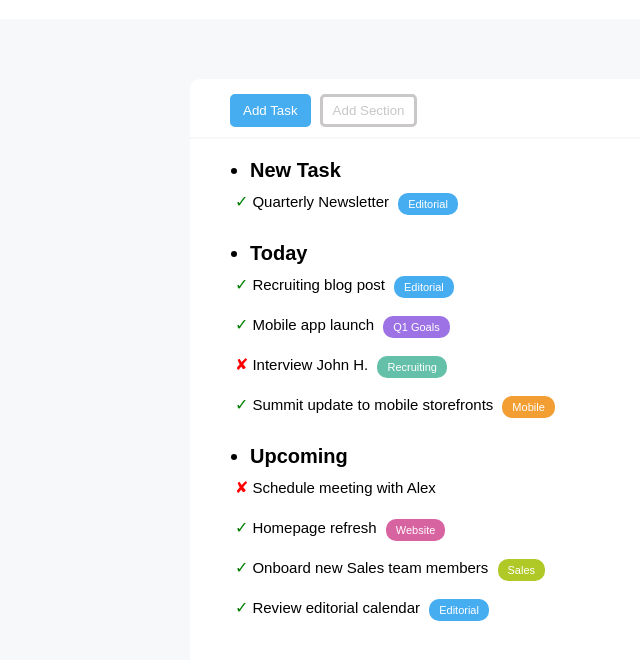
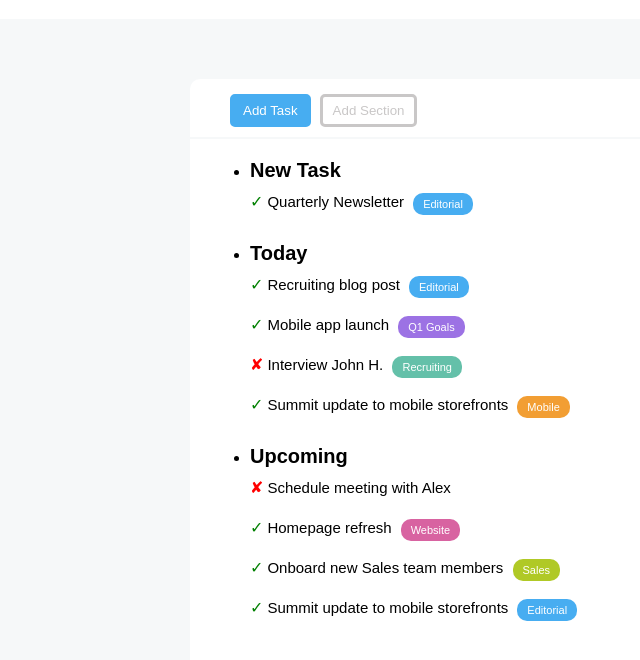
Before and after one commit to aletardio/html-css-toboolist, a plain HTML site: page index.html in a window 1280 px wide. Shown: the part 82-742 px from the top of the page, without its empty margins (0-640 px from the left). Drawn offline with Linux system fonts and the light colour scheme.

Commit message:
Fixed list items

```diff
--- a/css/style.css
+++ b/css/style.css
@@ -73,11 +73,14 @@ hr {
 
 /* LIST ITEMS */
 
+li {
+    margin-left: 60px;
+}
+
 .father-text {
     font-family: Arial, Helvetica, sans-serif;
     font-size: 20px;
     font-weight: 800;
-    margin-left: 60px;
     margin-top: 20px;
 }
 
@@ -123,7 +126,6 @@ hr {
 }
 
 .icon-check-mark, .icon-ballot-x {
-    margin-left: 45px;
     line-height: 40px;
 }
 
--- a/index.html
+++ b/index.html
@@ -26,59 +26,61 @@
             <div>
                 <!-- TEXT - NEW TASK -->
                 <ul>
-                    <li class="father-text"> New Task</li>
-                    <div>
+                    <li>
+                        <div class="father-text">
+                            New Task
+                        </div>
                             <span class="icon-check-mark">&#10003;</span>
                             <span class="child-text"> Quarterly Newsletter</span>
                             <span class="text-color-editorial"> Editorial </span>
-                    </div>
+                    </li>
                 </ul>
                 <!-- TEXT - TODAY -->
                 <ul>
-                    <li class="father-text"> Today</li>
-                        <div>
+
+                    <li>
+                        <div class="father-text">
+                            Today
+                        </div>
                                 <span class="icon-check-mark">&#10003;</span>
                                 <span class="child-text"> Recruiting blog post</span>
                                 <span class="text-color-editorial"> Editorial </span>
-                        </div>
-                        <div>
+                            <br>
                                 <span class="icon-check-mark">&#10003;</span>
                                 <span class="child-text"> Mobile app launch</span>
                                 <span class="text-color-goals"> Q1 Goals </span>
-                        </div>
-                        <div>
+                            <br>
                                 <span class="icon-ballot-x">&#10008;</span>
                                 <span class="child-text"> Interview John H. </span>
                                 <span class="text-color-recruiting"> Recruiting </span>
-                        </div>
-                        <div>
+                            <br>
                                 <span class="icon-check-mark">&#10003;</span>
                                 <span class="child-text"> Summit update to mobile storefronts</span>
                                 <span class="text-color-mobile"> Mobile </span>
-                        </div>
+                    </li>
                 </ul>
                 <!-- TEXT - UPCOMING -->
                 <ul>
-                    <li class="father-text"> Upcoming </li>
-                        <div>
+
+                    <li>
+                        <div class="father-text">
+                            Upcoming
+                        </div>
                                 <span class="icon-ballot-x">&#10008;</span>
                                 <span class="child-text"> Schedule meeting with Alex</span>
-                        </div>
-                        <div>
+                            <br>
                                 <span class="icon-check-mark">&#10003;</span>
-                            <span class="child-text"> Homepage refresh </span>
+                                <span class="child-text"> Homepage refresh</span>
                                 <span class="text-color-website"> Website </span>
-                        </div>
-                        <div>
+                            <br>
                                 <span class="icon-check-mark">&#10003;</span>
                                 <span class="child-text"> Onboard new Sales team members </span>
                                 <span class="text-color-sales"> Sales </span>
-                        </div>
-                        <div>
+                            <br>
                                 <span class="icon-check-mark">&#10003;</span>
-                            <span class="child-text"> Review editorial calendar </span>
+                                <span class="child-text"> Summit update to mobile storefronts</span>
                                 <span class="text-color-editorial"> Editorial </span>
-                        </div>
+                    </li>
                 </ul>
             </div>
         </div>
```
Lines whose indentation alone changed are shown as unchanged.
